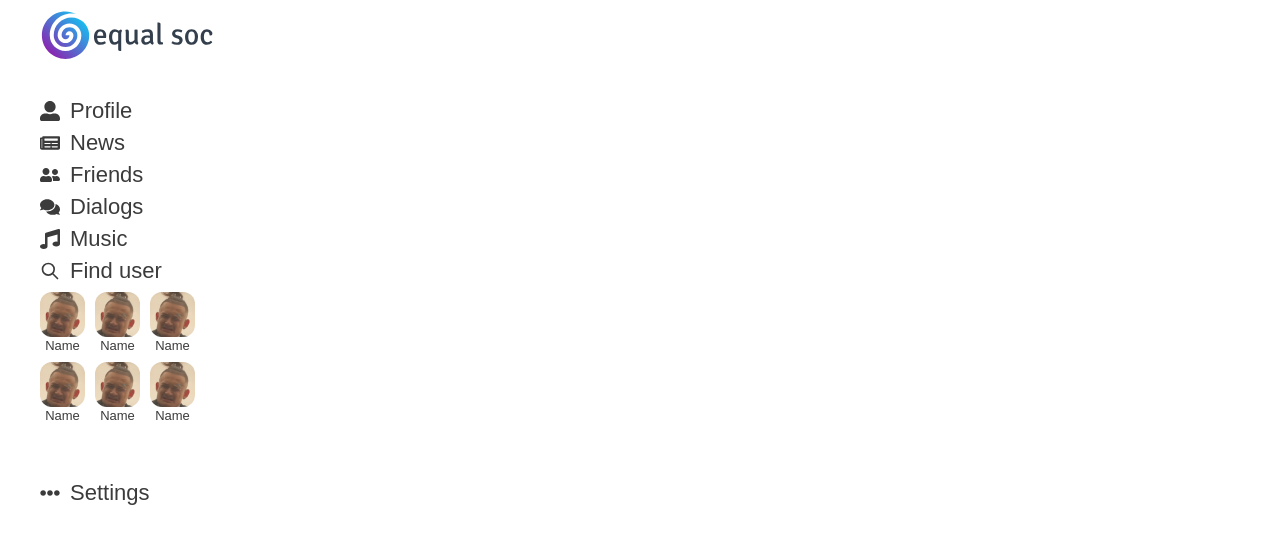
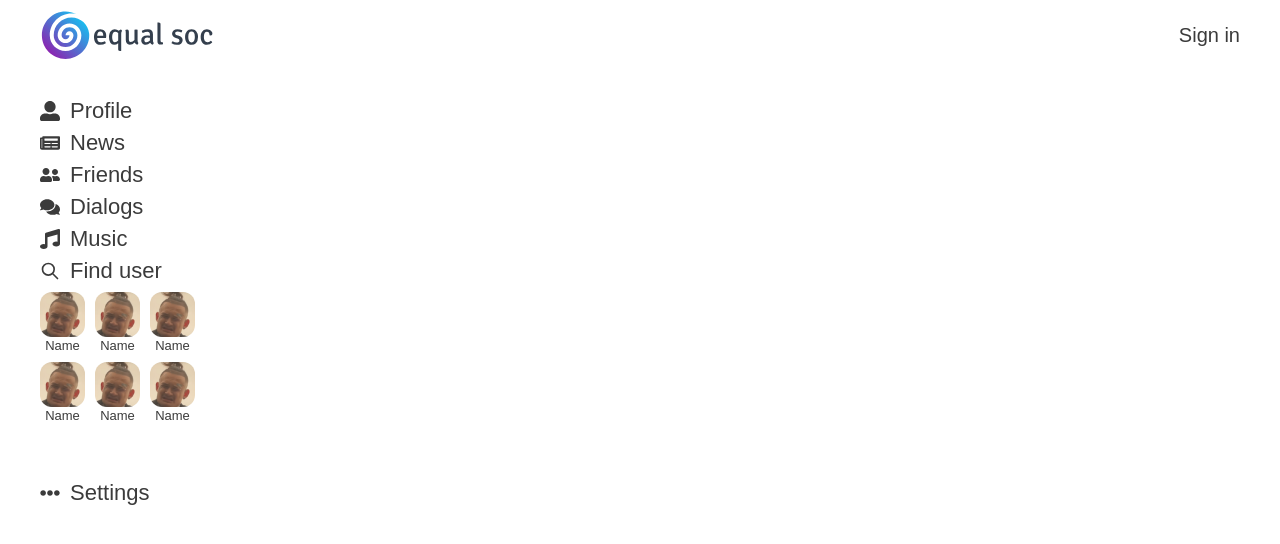
Before and after one commit to notequal21/react-course, a React (Create React App) app: page / in a window 1280 px wide. Shown: the top 544 px of the page. Built offline with nearby package versions, Linux system fonts and the light colour scheme; no server answers.

Commit message:
added auth func renamed reducers from .jsx to .js

```diff
--- a/src/App.js
+++ b/src/App.js
@@ -1,5 +1,4 @@
 import './App.scss';
-import Header from "./components/Header/Header";
 import Nav from "./components/Nav/Nav";
 import Dialogs from "./components/Dialogs/Dialogs";
 import {Route} from "react-router-dom";
@@ -9,11 +8,12 @@
 import Friends from "./components/Friends/Friends";
 import FindUsersContainer from "./components/FindUsers/FindUsersContainer";
 import ProfileContainer from "./components/Profile/ProfileContainer";
+import HeaderContainer from "./components/Header/HeaderContainer";
 
 function App(props) {
     return (
         <div className={'appWrapper'}>
-            <Header/>
+            <HeaderContainer/>
             <Nav/>
 
             <Route render={() => <ProfileContainer state={props.state} /> } path={'/profile/:userId?'}/>
--- a/src/components/Header/Header.jsx
+++ b/src/components/Header/Header.jsx
@@ -1,12 +1,19 @@
 import logo from "../../logo.svg";
 import s from './Header.module.scss';
+import {NavLink} from "react-router-dom";
 
-const Header = () => {
+const Header = (props) => {
     return (
         <header className={`${s.header}`}>
             <a href={'#link'} className={`${s.header__logo}`}>
                 <img src={logo} alt=""/>
             </a>
+
+            <div className={`${s.header__login}`}>
+                { props.isAuth ?  props.login
+                    : <NavLink to={'/login'}>Sign in</NavLink>
+                }
+            </div>
         </header>
     )
 };
--- a/src/components/Header/Header.module.scss
+++ b/src/components/Header/Header.module.scss
@@ -1,8 +1,12 @@
 .header {
   grid-area: h;
   display: flex;
+  justify-content: space-between;
   align-items: center;
   margin: 10px 0 40px 0;
+  &__login {
+    font-size: 20px;
+  }
   &__logo {
     height: 50px;
     img {
--- /dev/null
+++ b/src/components/Header/HeaderContainer.jsx
@@ -0,0 +1,29 @@
+import React from "react";
+import Header from "./Header";
+import axios from "axios";
+import {connect} from "react-redux";
+import {setAuthUserData} from "../../redux/auth-reducer";
+
+class HeaderContainer extends React.Component {
+    componentDidMount() {
+        axios.get('https://social-network.samuraijs.com/api/1.0/auth/me',{
+            withCredentials: true,
+        }).then(response => {
+            if (response.data.resultCode === 0) {
+                let {id, email, login} = response.data.data;
+                this.props.setAuthUserData(id, email, login)
+            }
+        })
+    }
+
+    render() {
+        return <Header {...this.props}/>
+    }
+}
+
+const mapStateToProps = (state) => ({
+    isAuth: state.auth.isAuth,
+    login: state.auth.login,
+});
+
+export default connect(mapStateToProps, {setAuthUserData})(HeaderContainer);
--- /dev/null
+++ b/src/redux/auth-reducer.js
@@ -0,0 +1,25 @@
+const SET_USER_DATA = 'SET-USER-DATA';
+
+let initialState = {
+    userId: null,
+    email: null,
+    login: null,
+    isAuth: false,
+}
+
+const authReducer = (state = initialState, action) => {
+    switch (action.type) {
+        case SET_USER_DATA:
+            return {
+                ...state,
+                ...action.data,
+                isAuth: true,
+            }
+        default:
+            return state;
+    }
+}
+
+export const setAuthUserData = (userID, email, login) => ({type: SET_USER_DATA, data: {userID, email, login}})
+
+export default authReducer;
--- a/src/redux/redux-store.js
+++ b/src/redux/redux-store.js
@@ -2,11 +2,13 @@
 import profileReducer from "./profile-reducer";
 import dialogsReducer from "./dialogs-reducer";
 import findUsersReducer from "./findUsers-reducer";
+import authReducer from "./auth-reducer";
 
 let reducers = combineReducers({
     profilePage: profileReducer,
     dialogsPage: dialogsReducer,
     findUsersPage: findUsersReducer,
+    auth: authReducer,
 });
 
 let store = createStore(reducers);
```
Also changed, not shown: src/redux/dialogs-reducer.js (renamed from src/redux/dialogs-reducer.jsx), src/redux/findUsers-reducer.js (renamed from src/redux/findUsers-reducer.jsx), src/redux/profile-reducer.js (renamed from src/redux/profile-reducer.jsx).
